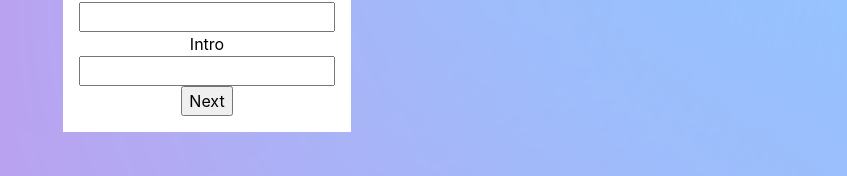
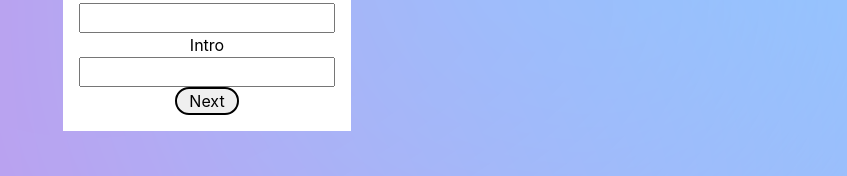
Before and after one commit to ClaraSmyth/cv-application, a React (Create React App) app: page / in a window 1280 px wide. Shown: the part 425-601 px from the top of the page, without its empty margins (433-1280 px from the left). Built offline with nearby package versions, Linux system fonts and the light colour scheme.

Commit message:
Added some rough styling to form buttons

```diff
--- a/src/styles/components/_form.scss
+++ b/src/styles/components/_form.scss
@@ -6,3 +6,32 @@
   background-color: white;
   padding: 1rem;
 }
+
+.form-pages {
+  display: flex;
+  justify-content: center;
+  gap: 0.2rem;
+  width: 100%;
+
+  & > button {
+    cursor: pointer;
+    aspect-ratio: 1;
+    line-height: 0;
+    padding: 0.5rem;
+    border: 2px solid black;
+    border-radius: 100vmax;
+  }
+}
+
+.form-nav {
+  display: flex;
+  justify-content: space-around;
+  width: 100%;
+
+  & > button {
+    cursor: pointer;
+    padding: 0rem 0.8rem;
+    border: 2px solid black;
+    border-radius: 100vmax;
+  }
+}
```
